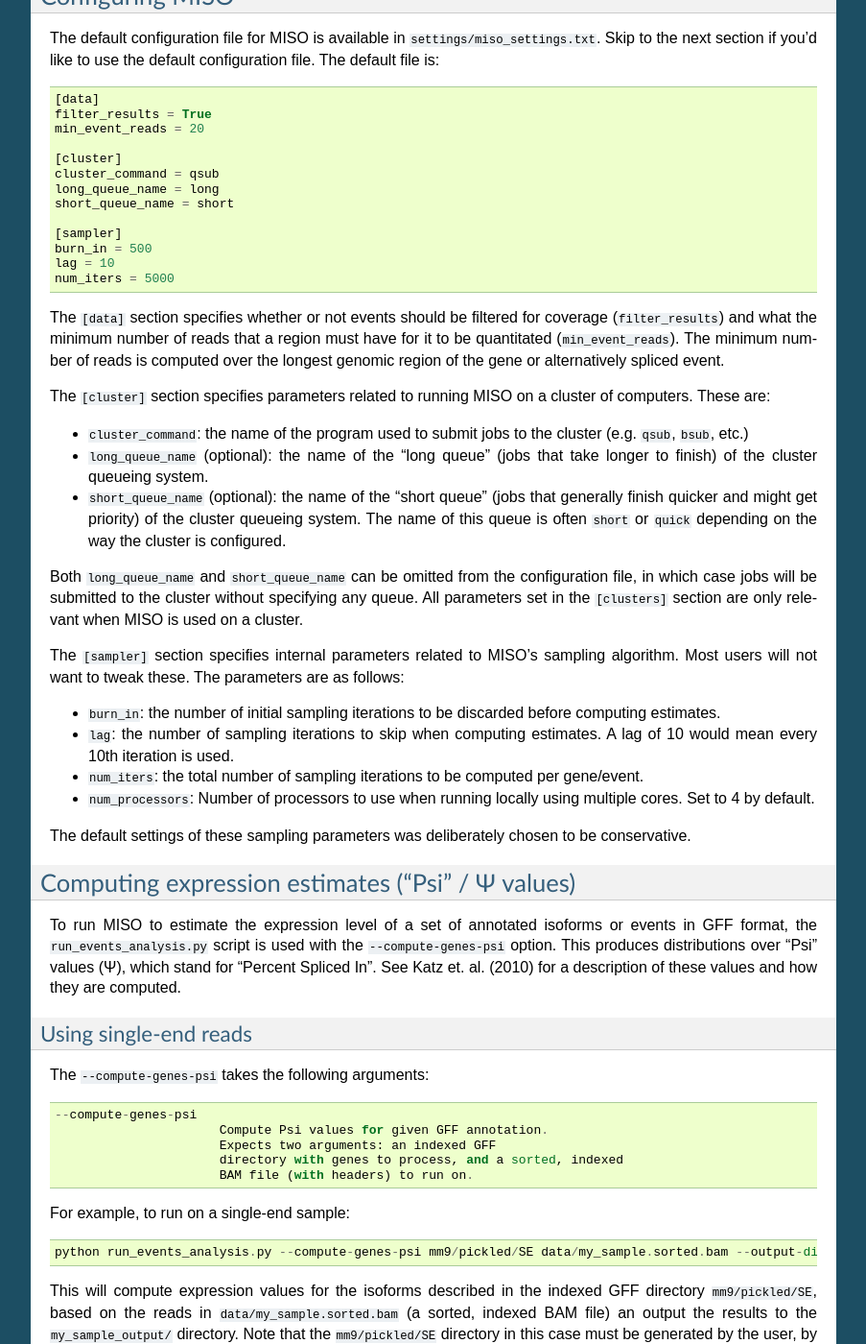
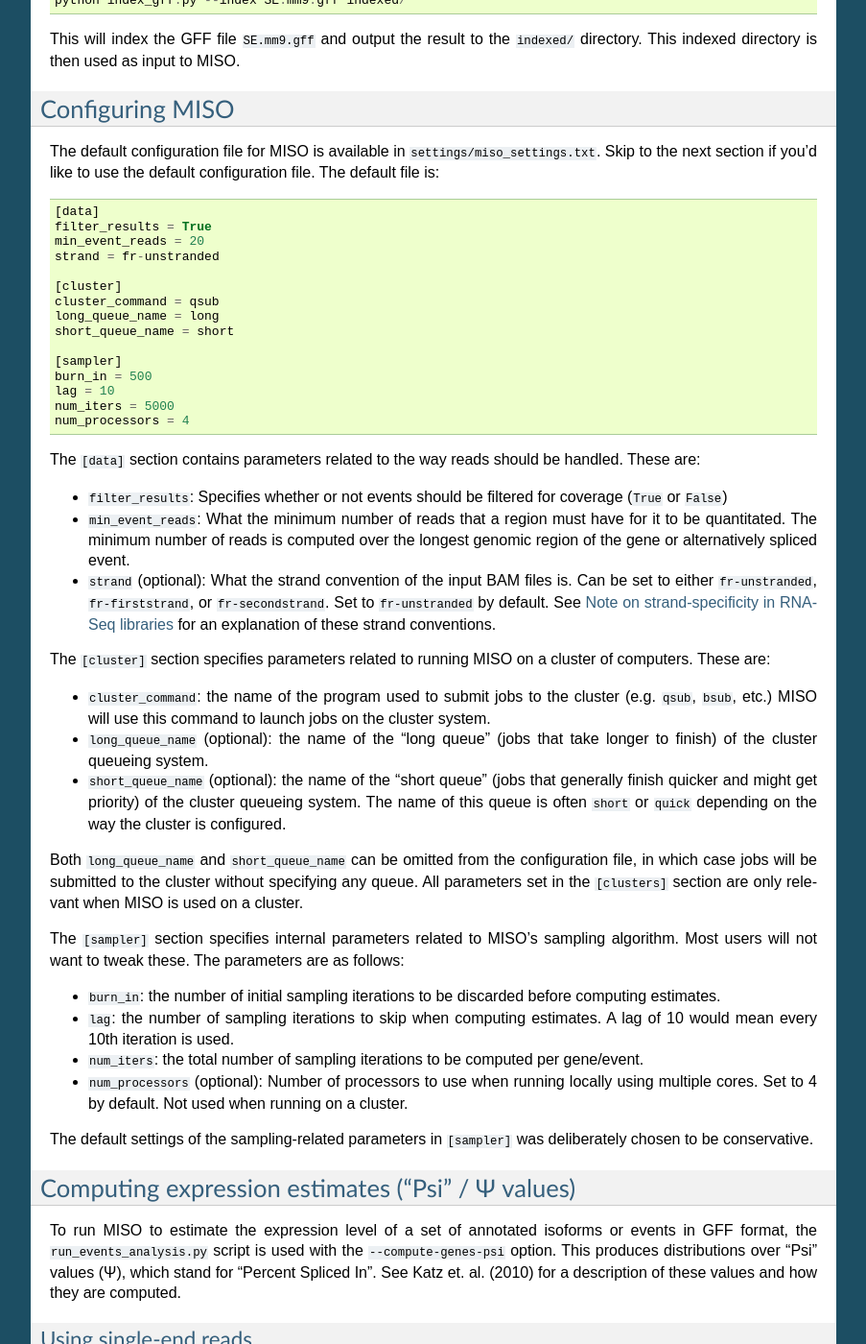
Before and after one commit to yarden/MISO, a Sphinx documentation site: the page built from docs/source/index.rst, in a window 1280 px wide and 1400 px high, scrolled down 16418 px. Shown: the whole window at 96% size, without its empty margins (198-1101 px from the left). Built offline with Sphinx 7.4.7, drawn with Linux system fonts in a browser that asks for light colours; some of the changed text lies outside the part shown.

Commit message:
Revising docs

```diff
--- a/docs/source/index.rst
+++ b/docs/source/index.rst
@@ -105,6 +105,14 @@ Updates
 =======
 
 **2012**
+
+* **Tue, Dec 25:** Released version ``0.4.7``. Includes several new features, including:
+
+  * Support for strand-specific reads
+
+  * Support for running MISO locally using multi-cores
+
+  * Prefilter feature: prefilter events with low coverage on long runs (requires Bedtools)
 
 * **Thu, Dec 20**: Posted new mouse genome annotation for alternative cleavage and polyadenylation events (TandemUTR) and alternative last exon events (ALE) from `Analysis of alternative cleavage and polyadenylation by 3′ region extraction and deep sequencing <http://www.nature.com/nmeth/journal/vaop/ncurrent/abs/nmeth.2288.html>`_ (Nature Methods, Dec. 2012), see :ref:`tian-apa`. Thanks to Wencheng Li and Bin Tian for creating this annotation!
 
@@ -728,6 +736,7 @@ The default file is: ::
   [data]
   filter_results = True
   min_event_reads = 20
+  strand = fr-unstranded
 
   [cluster]
   cluster_command = qsub
@@ -738,16 +747,18 @@ The default file is: ::
   burn_in = 500
   lag = 10
   num_iters = 5000
-
-The ``[data]`` section specifies whether or not events should be filtered for coverage
-(``filter_results``) and what the minimum number of reads that a region must have for it to
-be quantitated (``min_event_reads``). The minimum number of reads is computed over the longest genomic
-region of the gene or alternatively spliced event.
+  num_processors = 4
+
+The ``[data]`` section contains parameters related to the way reads should be handled. These are:
+
+* ``filter_results``:  Specifies whether or not events should be filtered for coverage (``True`` or ``False``)
+* ``min_event_reads``: What the minimum number of reads that a region must have for it to be quantitated. The minimum number of reads is computed over the longest genomic region of the gene or alternatively spliced event.
+* ``strand`` (optional): What the strand convention of the input BAM files is. Can be set to either ``fr-unstranded``, ``fr-firststrand``, or ``fr-secondstrand``. Set to ``fr-unstranded`` by default. See `Note on strand-specificity in RNA-Seq libraries <http://onetipperday.blogspot.com/2012/07/how-to-tell-which-library-type-to-use.html>`_ for an explanation of these strand conventions.
 
 The ``[cluster]`` section specifies parameters related to running MISO on a cluster of computers.
 These are:
 
-* ``cluster_command``: the name of the program used to submit jobs to the cluster (e.g. ``qsub``, ``bsub``, etc.)
+* ``cluster_command``: the name of the program used to submit jobs to the cluster (e.g. ``qsub``, ``bsub``, etc.) MISO will use this command to launch jobs on the cluster system.
 * ``long_queue_name`` (optional): the name of the "long queue" (jobs that take longer to finish) of the cluster queueing system.
 * ``short_queue_name`` (optional): the name of the "short queue" (jobs that generally finish quicker and might get priority) of the cluster queueing system. The name of this queue is often ``short`` or ``quick`` depending on the way the cluster is configured.
 
@@ -761,9 +772,9 @@ will not want to tweak these. The parameters are as follows:
 * ``burn_in``: the number of initial sampling iterations to be discarded before computing estimates.
 * ``lag``: the number of sampling iterations to skip when computing estimates. A lag of 10 would mean every 10th iteration is used.
 * ``num_iters``: the total number of sampling iterations to be computed per gene/event.
-* ``num_processors``: Number of processors to use when running locally using multiple cores. Set to 4 by default.
-
-The default settings of these sampling parameters was deliberately chosen to be conservative.
+* ``num_processors`` (optional): Number of processors to use when running locally using multiple cores. Set to 4 by default. Not used when running on a cluster.
+
+The default settings of the sampling-related parameters in ``[sampler]`` was deliberately chosen to be conservative.
 
 
 Computing expression estimates ("Psi" / |Psi| values)
```
